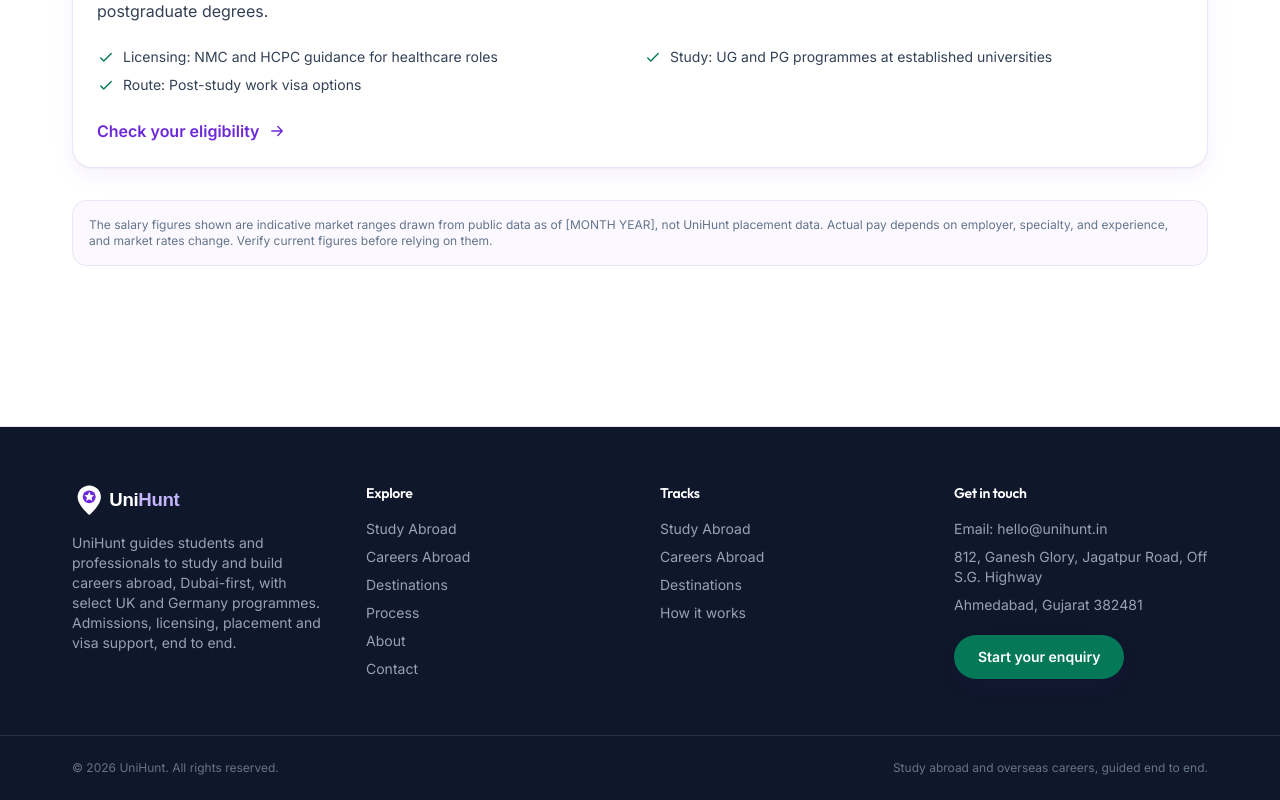
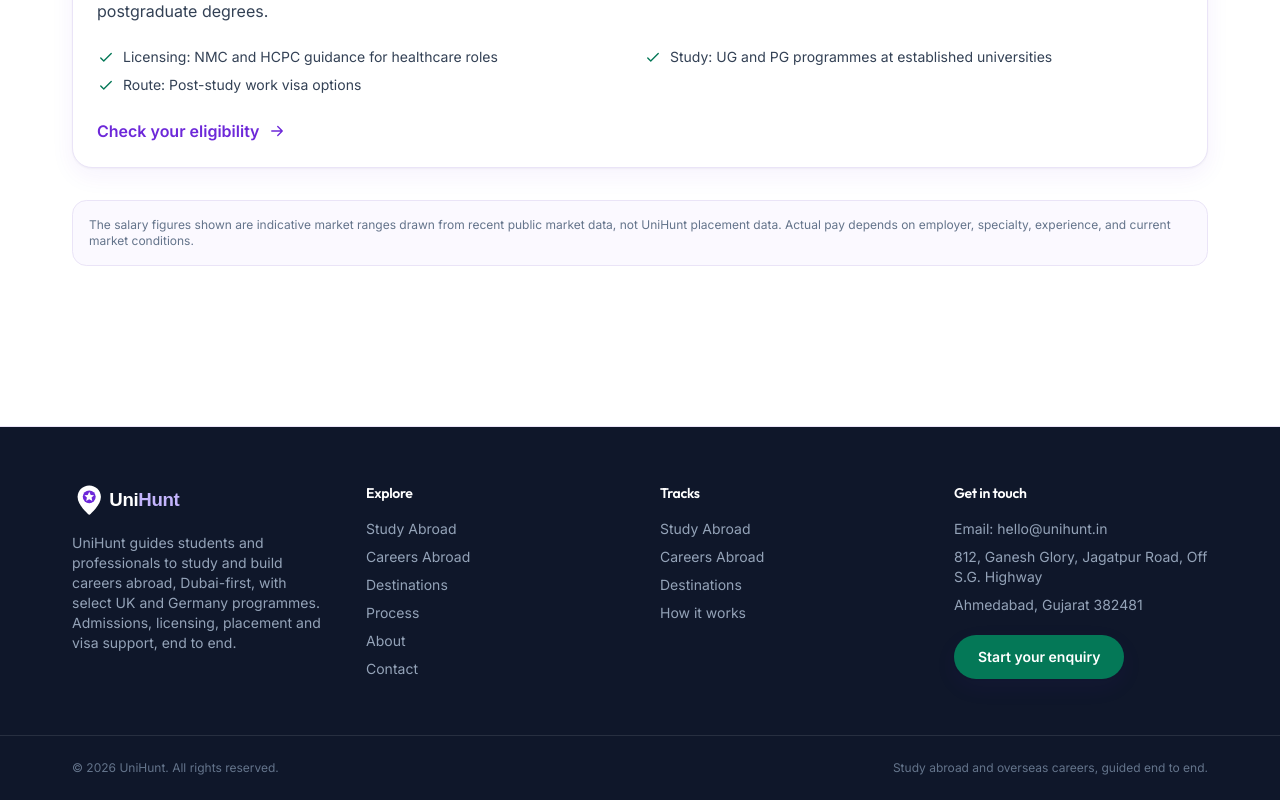
Before and after one commit to Kaypee-43/unihunt-website, a Next.js app: page /destinations in a window 1280 px wide. Shown: the part 1283-2083 px from the top of the page. Built offline with nearby package versions, Linux system fonts and the light colour scheme; no server answers.

Commit message:
Update page.tsx

```diff
--- a/src/app/destinations/page.tsx
+++ b/src/app/destinations/page.tsx
@@ -92,8 +92,8 @@ export default function Page() {
 
         <Reveal>
           <p className="rounded-xl border border-line bg-canvas p-4 text-xs text-muted">
-            The salary figures shown are indicative market ranges drawn from public data as of [MONTH YEAR], not UniHunt placement data.
-            Actual pay depends on employer, specialty, and experience, and market rates change. Verify current figures before relying on them.
+            The salary figures shown are indicative market ranges drawn from recent public market data, not UniHunt placement data.
+            Actual pay depends on employer, specialty, experience, and current market conditions.
           </p>
         </Reveal>
       </section>
```
